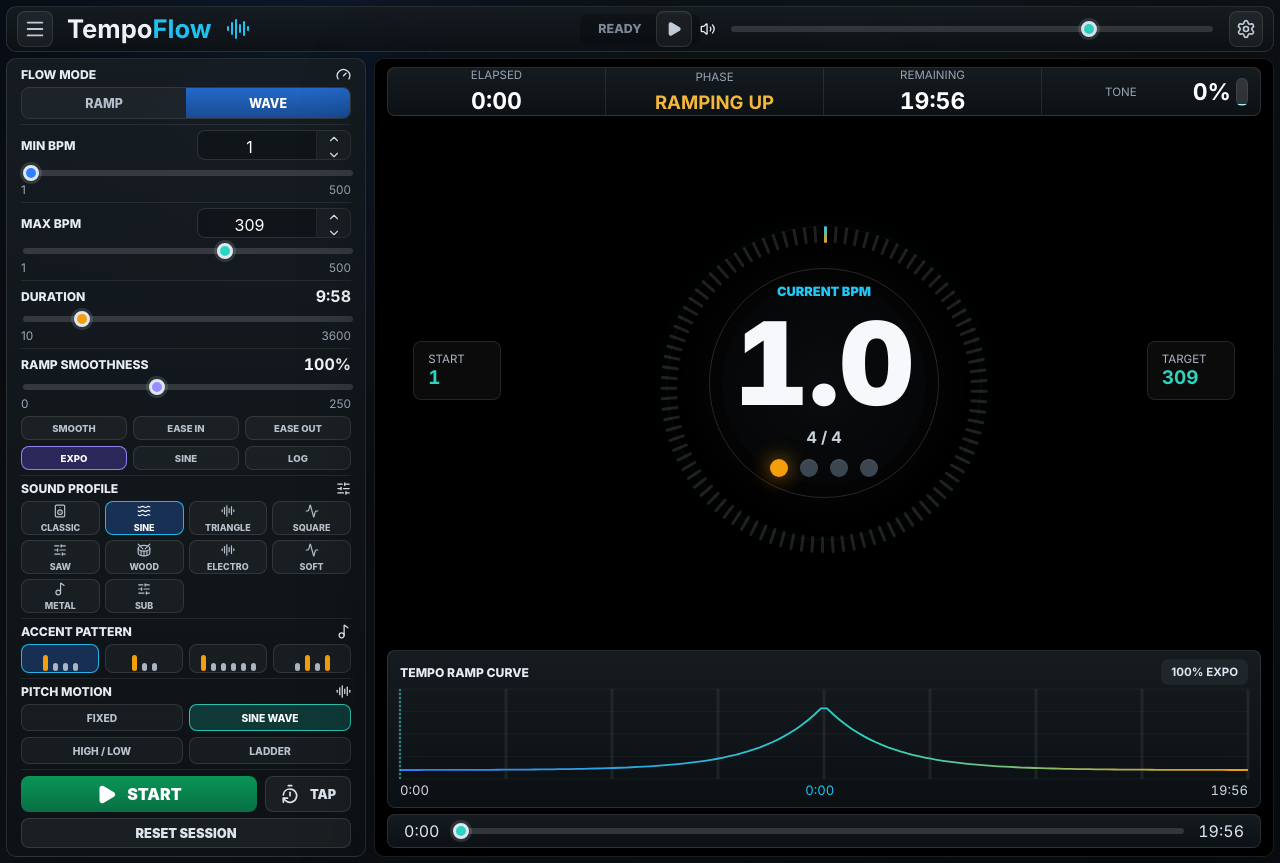
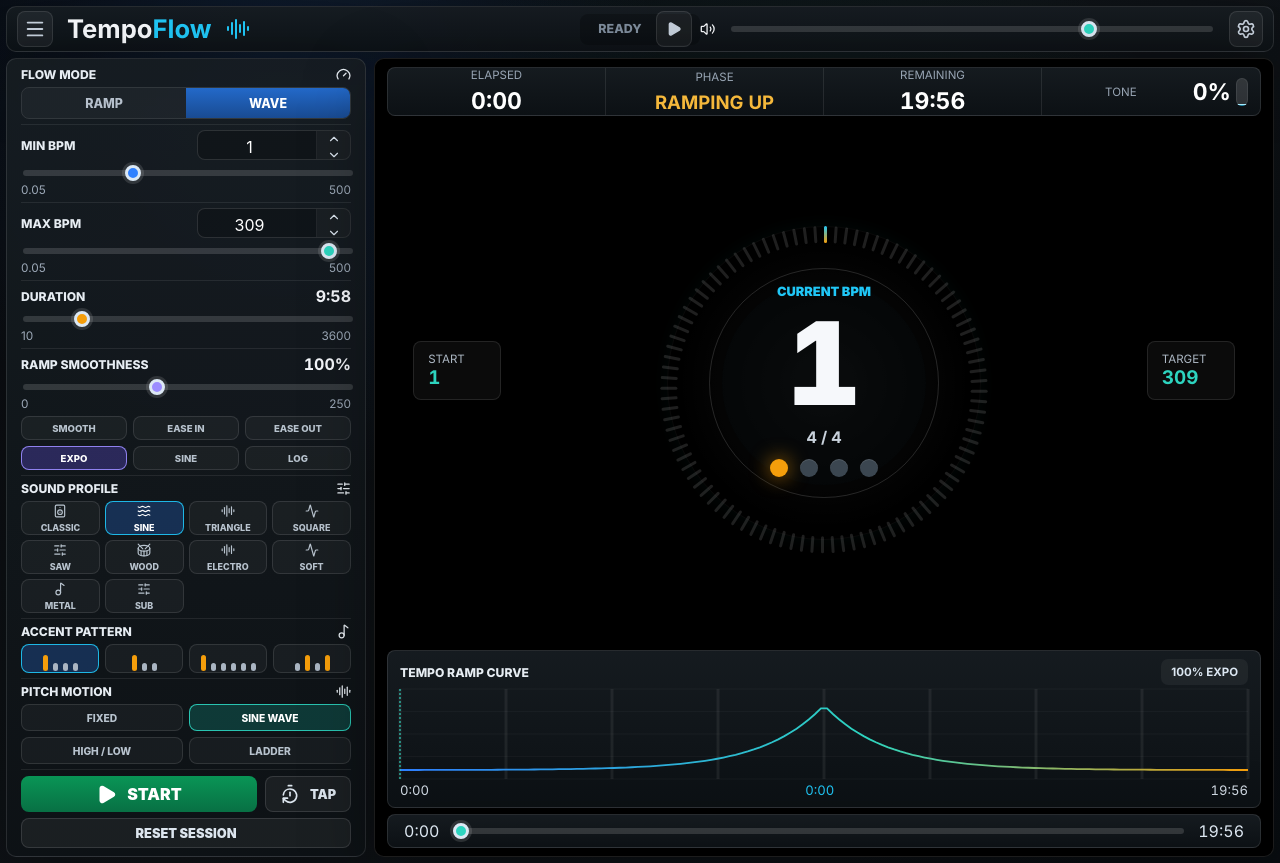
Before and after one commit to oreogano9/bpmapp, a React (Vite) app: page / in a window 1280 px wide. Built offline with nearby package versions, Linux system fonts and the light colour scheme.

Commit message:
Support sub-BPM tempo control

```diff
--- a/src/main.jsx
+++ b/src/main.jsx
@@ -21,7 +21,7 @@
 } from 'lucide-react';
 import './styles.css';
 
-const BPM_MIN = 1;
+const BPM_MIN = 0.05;
 const BPM_MAX = 500;
 const DURATION_MIN = 10;
 const DURATION_MAX = 3600;
@@ -65,6 +65,33 @@
 
 function clamp(value, min, max) {
   return Math.min(max, Math.max(min, value));
+}
+
+function formatBpm(value) {
+  if (value < 1) return value.toFixed(2);
+  if (value < 10) return value.toFixed(2).replace(/\.?0+$/, '');
+  if (value < 100) return value.toFixed(1).replace(/\.0$/, '');
+  return Math.round(value).toString();
+}
+
+function normalizeBpm(value) {
+  const safe = clamp(Number(value) || BPM_MIN, BPM_MIN, BPM_MAX);
+  const step = safe < 10 ? 0.01 : safe < 100 ? 0.1 : 1;
+  return clamp(Number((Math.round(safe / step) * step).toFixed(2)), BPM_MIN, BPM_MAX);
+}
+
+function toSliderValue(value, min, max, scale) {
+  if (scale !== 'log') return value;
+  const minLog = Math.log(min);
+  const maxLog = Math.log(max);
+  return ((Math.log(clamp(value, min, max)) - minLog) / (maxLog - minLog)) * 1000;
+}
+
+function fromSliderValue(value, min, max, scale) {
+  if (scale !== 'log') return Number(value);
+  const minLog = Math.log(min);
+  const maxLog = Math.log(max);
+  return Math.exp(minLog + (Number(value) / 1000) * (maxLog - minLog));
 }
 
 function formatTime(seconds) {
@@ -132,7 +159,7 @@
 }
 
 function getPitchVolumeMultiplier(pitchMultiplier) {
-  return pitchMultiplier < 1 ? 0.8 : 1;
+  return 0.2 + getToneLevelFromMultiplier(pitchMultiplier) * 0.8;
 }
 
 function getToneLevelFromMultiplier(pitchMultiplier) {
@@ -366,21 +393,22 @@
   return useMemo(() => ({ getElapsed, seek, reset, ensureAudio }), [getElapsed, seek, reset, ensureAudio]);
 }
 
-function NumberStepper({ value, min, max, onChange }) {
+function NumberStepper({ value, min, max, onChange, step = 1, display = value }) {
   return (
     <div className="stepper" aria-label="BPM stepper">
       <input
         type="number"
         min={min}
         max={max}
-        value={value}
+        step={step}
+        value={display}
         onChange={(event) => onChange(clamp(Number(event.target.value), min, max))}
       />
       <div className="stepperButtons">
-        <button type="button" aria-label="Increase" onClick={() => onChange(clamp(value + 1, min, max))}>
+        <button type="button" aria-label="Increase" onClick={() => onChange(clamp(value + step, min, max))}>
           <ChevronUp size={14} />
         </button>
-        <button type="button" aria-label="Decrease" onClick={() => onChange(clamp(value - 1, min, max))}>
+        <button type="button" aria-label="Decrease" onClick={() => onChange(clamp(value - step, min, max))}>
           <ChevronDown size={14} />
         </button>
       </div>
@@ -388,7 +416,8 @@
   );
 }
 
-function SliderRow({ label, value, min, max, accent, onChange, display }) {
+function SliderRow({ label, value, min, max, accent, onChange, display, scale = 'linear', step = 1, format = (item) => item }) {
+  const sliderValue = toSliderValue(value, min, max, scale);
   return (
     <label className="sliderRow">
       {label ? (
@@ -400,14 +429,15 @@
       <input
         style={{ '--accent': accent }}
         type="range"
-        min={min}
-        max={max}
-        value={value}
-        onChange={(event) => onChange(Number(event.target.value))}
+        min={scale === 'log' ? 0 : min}
+        max={scale === 'log' ? 1000 : max}
+        step={scale === 'log' ? 1 : step}
+        value={sliderValue}
+        onChange={(event) => onChange(fromSliderValue(event.target.value, min, max, scale))}
       />
       <div className="rangeLimits">
-        <span>{min}</span>
-        <span>{max}</span>
+        <span>{format(min)}</span>
+        <span>{format(max)}</span>
       </div>
     </label>
   );
@@ -418,8 +448,8 @@
   return (
     <section className="dialPanel" aria-label="Current tempo visualization">
       <div className="dialReadouts">
-        <span>Start <strong>{startBpm}</strong></span>
-        <span>Target <strong>{targetBpm}</strong></span>
+        <span>Start <strong>{formatBpm(startBpm)}</strong></span>
+        <span>Target <strong>{formatBpm(targetBpm)}</strong></span>
       </div>
       <div className="dial" style={{ '--progress': progress, '--pulse': pulse }}>
         {Array.from({ length: ticks }).map((_, index) => {
@@ -429,7 +459,7 @@
         })}
         <div className="dialCore">
           <span>Current BPM</span>
-          <strong>{bpm.toFixed(1)}</strong>
+          <strong>{formatBpm(bpm)}</strong>
           <small>{pattern.label}</small>
           <div className="beatDots" aria-label="Beat position">
             {pattern.beats.map((accent, index) => (
@@ -520,6 +550,8 @@
   const total = mode === 'oscillate' ? duration * 2 : duration;
   const progress = getProgress(elapsed, mode, duration);
   const phase = mode === 'linear' ? (elapsed >= duration ? 'Complete' : 'Ramping Up') : progress < 0.5 ? 'Ramping Up' : 'Ramping Down';
+  const setNormalizedStartBpm = useCallback((value) => setStartBpm(normalizeBpm(value)), []);
+  const setNormalizedTargetBpm = useCallback((value) => setTargetBpm(normalizeBpm(value)), []);
 
   const onBeat = useCallback((index, accent, beatElapsed) => {
     setBeatIndex(index);
@@ -611,8 +643,8 @@
       const gaps = tapTimes.current.slice(1).map((time, index) => time - tapTimes.current[index]);
       const average = gaps.reduce((sum, gap) => sum + gap, 0) / gaps.length;
       const tapped = clamp(Math.round(60000 / average), BPM_MIN, BPM_MAX);
-      setStartBpm(tapped);
-      if (targetBpm < tapped) setTargetBpm(tapped);
+      setNormalizedStartBpm(tapped);
+      if (targetBpm < tapped) setNormalizedTargetBpm(tapped);
     }
   };
 
@@ -650,17 +682,17 @@
           <div className="controlGroup">
             <div className="controlLine">
               <span>{mode === 'linear' ? 'Start BPM' : 'Min BPM'}</span>
-              <NumberStepper value={startBpm} min={BPM_MIN} max={BPM_MAX} onChange={setStartBpm} />
+              <NumberStepper value={startBpm} min={BPM_MIN} max={BPM_MAX} step={0.05} display={formatBpm(startBpm)} onChange={setNormalizedStartBpm} />
             </div>
-            <SliderRow label="" value={startBpm} min={BPM_MIN} max={BPM_MAX} accent="#2f80ff" onChange={setStartBpm} />
+            <SliderRow label="" value={startBpm} min={BPM_MIN} max={BPM_MAX} accent="#2f80ff" scale="log" format={formatBpm} onChange={setNormalizedStartBpm} />
           </div>
 
           <div className="controlGroup">
             <div className="controlLine">
               <span>{mode === 'linear' ? 'Target BPM' : 'Max BPM'}</span>
-              <NumberStepper value={targetBpm} min={BPM_MIN} max={BPM_MAX} onChange={setTargetBpm} />
+              <NumberStepper value={targetBpm} min={BPM_MIN} max={BPM_MAX} step={0.05} display={formatBpm(targetBpm)} onChange={setNormalizedTargetBpm} />
             </div>
-            <SliderRow label="" value={targetBpm} min={BPM_MIN} max={BPM_MAX} accent="#2dd4bf" onChange={setTargetBpm} />
+            <SliderRow label="" value={targetBpm} min={BPM_MIN} max={BPM_MAX} accent="#2dd4bf" scale="log" format={formatBpm} onChange={setNormalizedTargetBpm} />
           </div>
 
           <div className="controlGroup">
```
